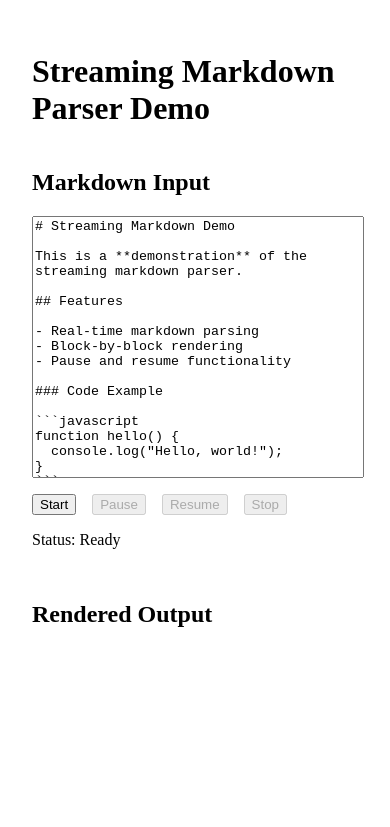
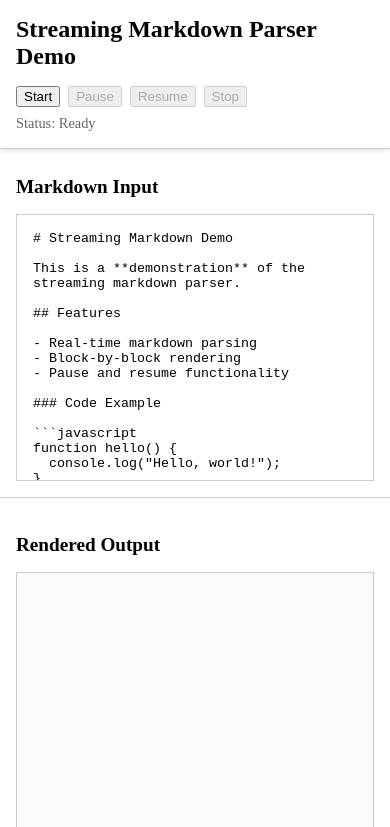
Before and after one commit to chuanqisun/downstream, a website built with Vite: page index.html in a window 390 px wide. Shown: the top 827 px of the page. Built offline with nearby package versions, Linux system fonts and the light colour scheme.

Commit message:
add demo styles

```diff
--- a/index.html
+++ b/index.html
@@ -8,18 +8,20 @@
   </head>
   <body>
     <div id="app">
-      <h1>Streaming Markdown Parser Demo</h1>
-      <div class="demo-container">
+      <header class="header">
+        <h1>Streaming Markdown Parser Demo</h1>
+        <div class="controls">
+          <button id="start-btn">Start</button>
+          <button id="pause-btn" disabled>Pause</button>
+          <button id="resume-btn" disabled>Resume</button>
+          <button id="stop-btn" disabled>Stop</button>
+        </div>
+        <div class="status">Status: <span id="status">Ready</span></div>
+      </header>
+      <div class="main-container">
         <div class="left-panel">
           <h2>Markdown Input</h2>
           <textarea id="markdown-input" placeholder="Paste your markdown here..."></textarea>
-          <div class="controls">
-            <button id="start-btn">Start</button>
-            <button id="pause-btn" disabled>Pause</button>
-            <button id="resume-btn" disabled>Resume</button>
-            <button id="stop-btn" disabled>Stop</button>
-          </div>
-          <div class="status">Status: <span id="status">Ready</span></div>
         </div>
         <div class="right-panel">
           <h2>Rendered Output</h2>
--- a/src/main.ts
+++ b/src/main.ts
@@ -127,14 +127,28 @@ This demonstrates how the streaming parser handles various markdown elements as
 
   private stop(): void {
     if (this.parser) {
-      this.parser.destroy();
-      this.parser = null;
+      // Fast forward: send all remaining text at once
+      if (this.currentIndex < this.currentText.length) {
+        const remainingText = this.currentText.slice(this.currentIndex);
+        this.parser.write(remainingText);
+        this.parser.end();
+        this.currentIndex = this.currentText.length;
+      }
+
+      // Stop the streaming interval
+      this.pauseStreaming();
+
+      // Update UI to complete state
+      this.updateStatus("Complete");
+      this.updateButtons("complete");
+    } else {
+      // If no parser exists, just reset everything
+      this.pauseStreaming();
+      this.currentIndex = 0;
+      this.outputContainer.innerHTML = "";
+      this.updateStatus("Ready");
+      this.updateButtons("ready");
     }
-    this.pauseStreaming();
-    this.currentIndex = 0;
-    this.outputContainer.innerHTML = "";
-    this.updateStatus("Ready");
-    this.updateButtons("ready");
   }
 
   private startStreaming(): void {
--- a/src/style.css
+++ b/src/style.css
@@ -1,51 +1,111 @@
 body {
   margin: 0;
+  height: 100vh;
+  overflow: hidden;
 }
 
 #app {
-  max-width: 1400px;
-  margin: 0 auto;
-  padding: 2rem;
+  height: 100vh;
+  display: flex;
+  flex-direction: column;
+}
+* {
+  box-sizing: border-box;
 }
 
-.demo-container {
+.header {
+  position: fixed;
+  top: 0;
+  left: 0;
+  right: 0;
+  background: white;
+  border-bottom: 1px solid #ccc;
+  padding: 1rem 2rem;
+  z-index: 100;
+  box-shadow: 0 2px 4px rgba(0, 0, 0, 0.1);
+}
+
+.header h1 {
+  margin: 0 0 1rem 0;
+  font-size: 1.5rem;
+}
+
+.controls {
+  display: flex;
+  gap: 1rem;
+  margin-bottom: 0.5rem;
+}
+
+.status {
+  font-size: 0.9rem;
+  color: #666;
+}
+
+.main-container {
   display: grid;
   grid-template-columns: 1fr 1fr;
-  gap: 2rem;
-  height: 80vh;
+  height: 100vh;
+  padding-top: 140px; /* Space for fixed header */
 }
 
 .left-panel,
 .right-panel {
   display: flex;
   flex-direction: column;
+  padding: 1rem;
+  overflow: hidden;
+}
+
+.left-panel {
+  border-right: 1px solid #ccc;
+}
+
+.left-panel h2,
+.right-panel h2 {
+  margin: 0 0 1rem 0;
+  font-size: 1.2rem;
 }
 
 #markdown-input {
   flex: 1;
   width: 100%;
   resize: none;
-}
-
-.controls {
-  display: flex;
-  gap: 1rem;
-  margin: 1rem 0;
+  border: 1px solid #ccc;
+  padding: 1rem;
+  font-family: "Courier New", monospace;
+  overflow-y: auto;
 }
 
 #output-container {
   flex: 1;
   overflow-y: auto;
+  border: 1px solid #ccc;
+  padding: 1rem;
+  background: #fafafa;
 }
 
 @media (max-width: 768px) {
-  .demo-container {
+  .main-container {
     grid-template-columns: 1fr;
-    height: auto;
+    padding-top: 160px; /* More space on mobile */
   }
 
-  .left-panel,
+  .left-panel {
+    border-right: none;
+    border-bottom: 1px solid #ccc;
+    max-height: 40vh;
+  }
+
   .right-panel {
-    min-height: 400px;
+    max-height: 60vh;
+  }
+
+  .header {
+    padding: 1rem;
+  }
+
+  .controls {
+    flex-wrap: wrap;
+    gap: 0.5rem;
   }
 }
```
